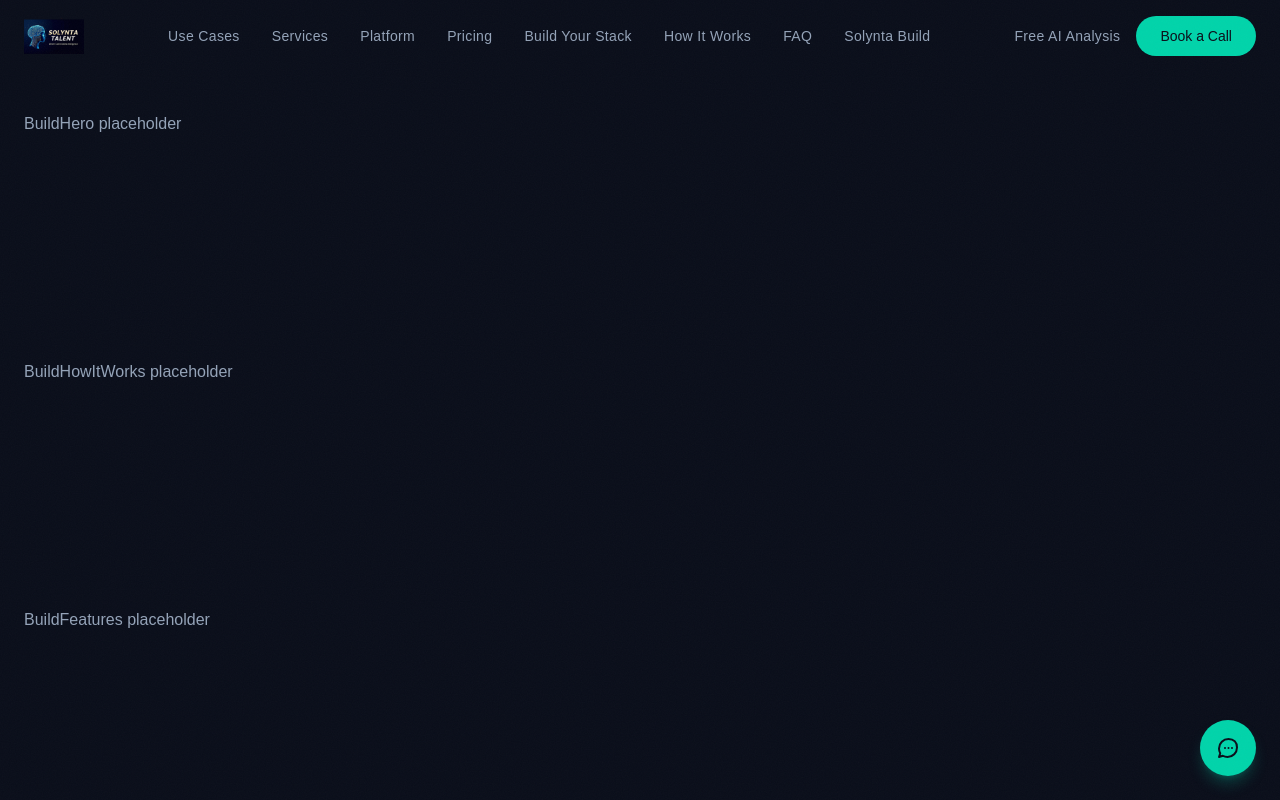
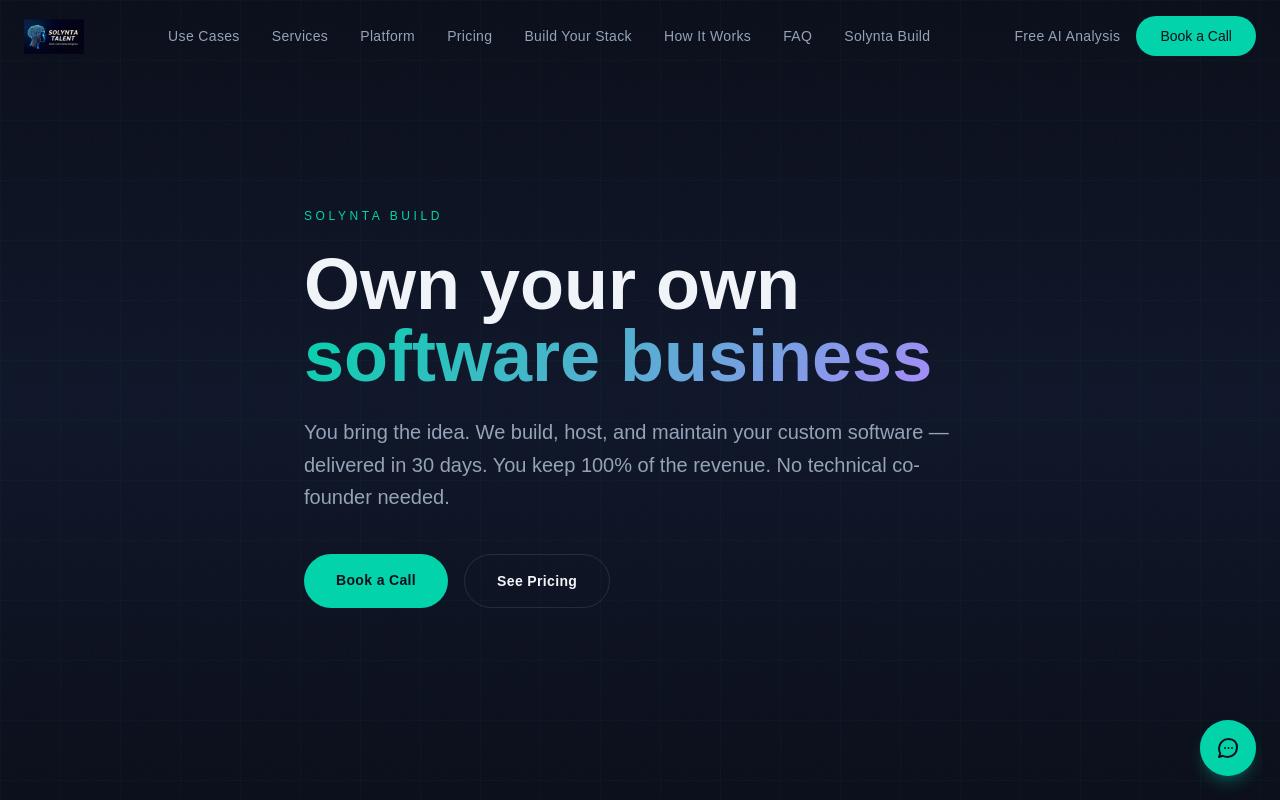
Before and after one commit to uvieugono/solynta-talent-website, a Next.js app: page /build in a window 1280 px wide. Shown: the top 800 px of the page. Built offline with nearby package versions, Linux system fonts and the light colour scheme; a web font is replaced by a local one.

Commit message:
feat: implement BuildHero section

```diff
--- a/src/components/build/BuildHero.tsx
+++ b/src/components/build/BuildHero.tsx
@@ -1,4 +1,57 @@
 "use client";
+
+import Link from "next/link";
+import ScrollReveal from "@/components/ScrollReveal";
+
 export default function BuildHero() {
-  return <section id="hero" className="relative py-28"><div className="max-w-7xl mx-auto px-6"><p className="text-ghost">BuildHero placeholder</p></div></section>;
+  return (
+    <section className="relative min-h-screen flex items-center pt-24 pb-20">
+      {/* Background */}
+      <div className="absolute inset-0 bg-gradient-to-b from-midnight via-navy to-midnight" />
+      <div className="absolute inset-0 grid-bg opacity-40" />
+
+      <div className="relative z-10 max-w-7xl mx-auto px-6">
+        <ScrollReveal>
+          <p className="text-xs uppercase tracking-[0.3em] text-teal font-medium mb-6">
+            Solynta Build
+          </p>
+        </ScrollReveal>
+
+        <ScrollReveal delay={100}>
+          <h1 className="font-[var(--font-display)] text-5xl sm:text-6xl lg:text-7xl font-bold text-white-soft leading-[1.08] max-w-4xl mb-6">
+            Own your own
+            <br />
+            <span className="text-gradient">software business</span>
+          </h1>
+        </ScrollReveal>
+
+        <ScrollReveal delay={200}>
+          <p className="text-lg sm:text-xl text-ghost max-w-2xl leading-relaxed mb-10">
+            You bring the idea. We build, host, and maintain your custom
+            software — delivered in 30&nbsp;days. You keep 100% of the revenue.
+            No technical co-founder needed.
+          </p>
+        </ScrollReveal>
+
+        <ScrollReveal delay={300}>
+          <div className="flex flex-wrap gap-4">
+            <a
+              href="https://calendly.com/uvieugono"
+              target="_blank"
+              rel="noopener noreferrer"
+              className="px-8 py-4 rounded-full bg-teal text-midnight font-[var(--font-display)] font-bold text-sm tracking-wide hover:brightness-110 transition-all"
+            >
+              Book a Call
+            </a>
+            <Link
+              href="#pricing"
+              className="px-8 py-4 rounded-full border border-white/10 text-white-soft font-[var(--font-display)] font-bold text-sm tracking-wide hover:border-teal/40 hover:text-teal transition-all"
+            >
+              See Pricing
+            </Link>
+          </div>
+        </ScrollReveal>
+      </div>
+    </section>
+  );
 }
```
